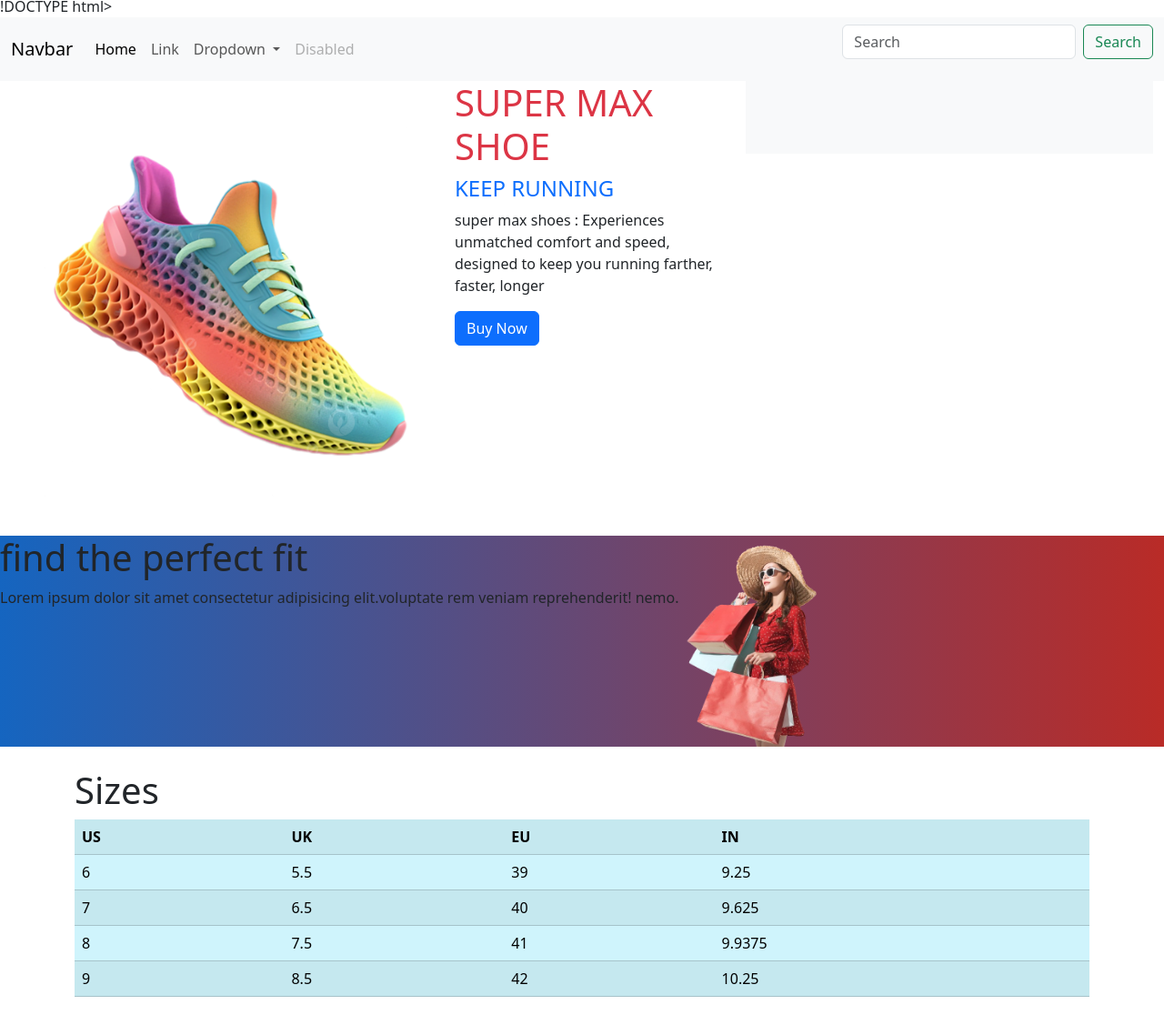
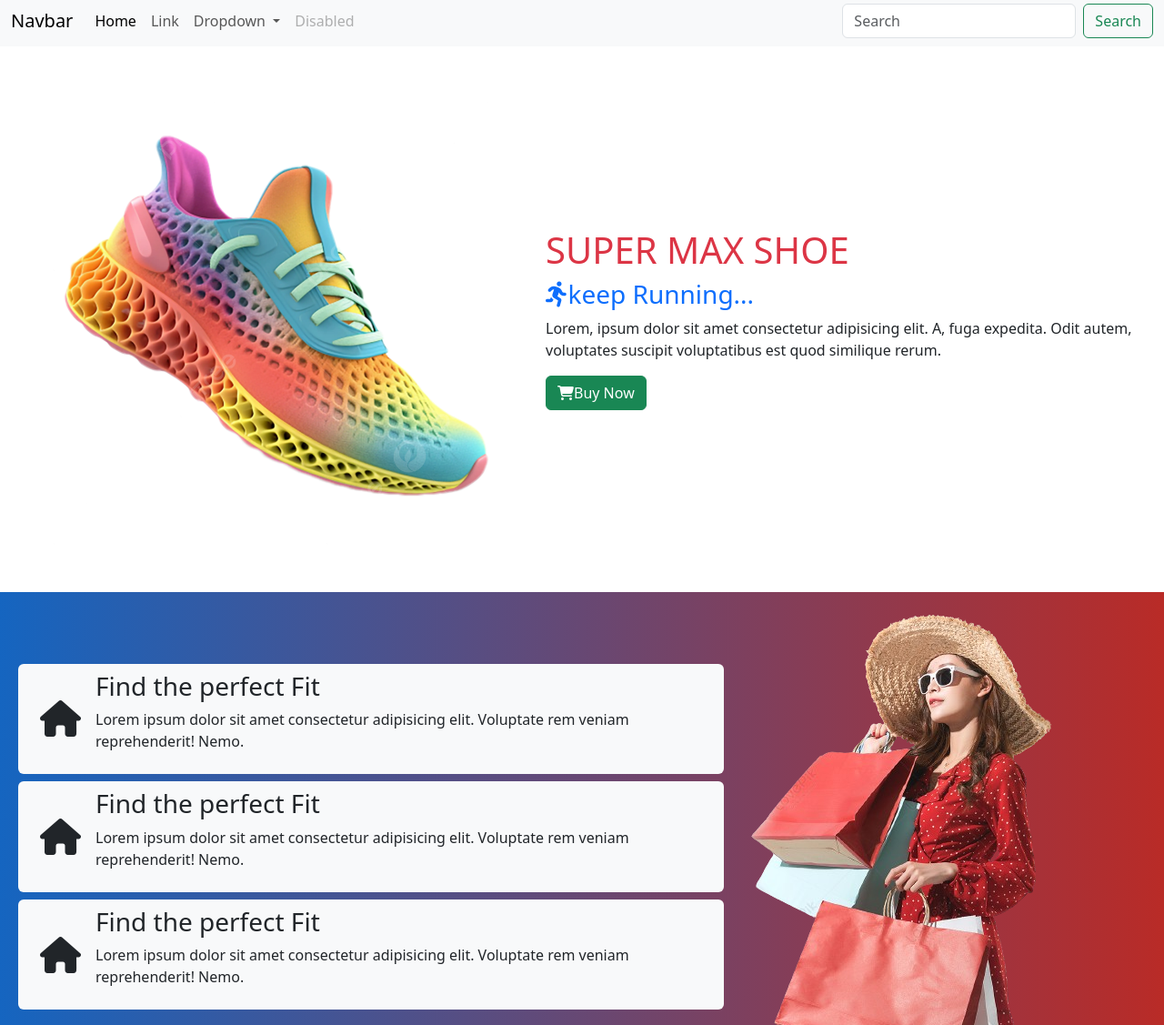
Before and after one commit to sahasrayadav16/shoe-store, a plain HTML site: page index.html in a window 1280 px wide. Shown: the part 5-1132 px from the top of the page at 91% size. Drawn offline with nearby package versions, Linux system fonts and the light colour scheme.

Commit message:
Update index.html

```diff
--- a/index.html
+++ b/index.html
@@ -1,12 +1,13 @@
-!DOCTYPE html>
+<!DOCTYPE html>
 <html lang="en">
 <head>
     <meta charset="UTF-8">
     <meta name="viewport" content="width=device-width, initial-scale=1.0">
     <link href="https://cdn.jsdelivr.net/npm/bootstrap@5.3.5/dist/css/bootstrap.min.css" rel="stylesheet" integrity="sha384-SgOJa3DmI69IUzQ2PVdRZhwQ+dy64/BUtbMJw1MZ8t5HZApcHrRKUc4W0kG879m7" crossorigin="anonymous">
+    <link rel="stylesheet" href="https://cdnjs.cloudflare.com/ajax/libs/font-awesome/6.7.2/css/all.min.css" integrity="sha512-Evv84Mr4kqVGRNSgIGL/F/aIDqQb7xQ2vcrdIwxfjThSH8CSR7PBEakCr51Ck+w+/U6swU2Im1vVX0SVk9ABhg==" crossorigin="anonymous" referrerpolicy="no-referrer" />
     <title>Document</title>
     <style>
-        .h{
+        .sec-2{
             background: #b92b27;  /* fallback for old browsers */
 background: -webkit-linear-gradient(to right, #1565C0, #b92b27);  /* Chrome 10-25, Safari 5.1-6 */
 background: linear-gradient(to right, #1565C0, #b92b27); /* W3C, IE 10+/ Edge, Firefox 16+, Chrome 26+, Opera 12+, Safari 7+ */
@@ -15,6 +16,7 @@ background: linear-gradient(to right, #1565C0, #b92b27); /* W3C, IE 10+/ Edge, F
     </style>
 </head>
 <body>
+
     <nav class="navbar navbar-expand-lg bg-body-tertiary">
         <div class="container-fluid">
           <a class="navbar-brand" href="#">Navbar</a>
@@ -51,74 +53,86 @@ background: linear-gradient(to right, #1565C0, #b92b27); /* W3C, IE 10+/ Edge, F
           </div>
         </div>
       </nav>
-      <div class="d-flex justify-content-evevntly">
+
+      <div class="d-flex jusity-content-ceter align-items-center">
+        <img src="shoe-1.png" alt="" width="600px" >
 
       <div>
-        <img src="shoe-1.png" width="500px" alt="super max shoe" class="img-fluidhero-shoe">
-      </div>
-      <div>
-        <h1 class="text-danger">SUPER MAX SHOE </h1>
-        <h4 class="text-primary">KEEP RUNNING </h4>
-        <P> super max shoes : Experiences unmatched comfort and speed, designed to keep you running farther, faster, longer</P>
-        <button type="button" class="btn btn-primary">Buy Now</button>
-      </div>
-      <div class="container-fluid sec:2 ">
-        <div class="bg-light p-4 d-flex align-items-center">
-            <i class="fa-solid fa-house fs-1 m-3"></i>
-        </div>
-        <div>
+        <h1 class="text-danger">SUPER MAX SHOE</h1>
+        <h3 class="text-primary"><i class="fa-solid fa-person-running"></i>keep Running...</h3>
+        <p>Lorem, ipsum dolor sit amet consectetur adipisicing elit. A, fuga expedita. Odit autem, voluptates suscipit voluptatibus est quod similique rerum.</p>
+        <a href="" class="btn btn-success"><i class="fa-solid fa-cart-shopping"></i>Buy Now</a>
       </div>
 
       </div>
-</div>
-    <div class="d-flex h">
+
+      <div class="container-fluid d-flex align-items-center sec-2">
+
       <div>
-            <h1>find the perfect fit</h1>
-        <p>Lorem ipsum dolor sit amet consectetur adipisicing elit.voluptate rem veniam reprehenderit! nemo.</p>
-
-        </div>
+        <div class="bg-light m-2 p-2 d-flex align-items-center rounded">
+            <i class="fa-solid fa-house fs-1 m-3"></i>
             <div>
-            <img src="girl-1.png" width="200px" alt="">
+                <h3>Find the perfect Fit</h1>
+            <p>Lorem ipsum dolor sit amet consectetur adipisicing elit. Voluptate rem veniam reprehenderit! Nemo.</p>
             </div>
         </div>
+        <div class="bg-light m-2 p-2 d-flex align-items-center rounded">
+            <i class="fa-solid fa-house fs-1 m-3"></i>
+            <div>
+                <h3>Find the perfect Fit</h1>
+            <p>Lorem ipsum dolor sit amet consectetur adipisicing elit. Voluptate rem veniam reprehenderit! Nemo.</p>
+            </div>
+        </div>
+        <div class="bg-light m-2 p-2 d-flex align-items-center rounded">
+            <i class="fa-solid fa-house fs-1 m-3"></i>
+            <div>
+                <h3>Find the perfect Fit</h1>
+            <p>Lorem ipsum dolor sit amet consectetur adipisicing elit. Voluptate rem veniam reprehenderit! Nemo.</p>
+            </div>
+        </div>
+      </div>
+
+        <img src="girl-1.png" alt="">
+      </div>
+
       <div class="container py-4">
         <h1>Sizes</h1>
         <table class="table table-striped table-info">
             <tr>
+                <th>sno</th>
+                <th>Inches</th>
                 <th>US</th>
                 <th>UK</th>
-              <th>EU</th>
-              <th>IN</th>
             </tr>
             <tr>
-              <td>6</td>
-              <td>5.5</td>
-              <td>39</td>
-              <td>9.25</td>
+                <td>1</td>
+                <td>5</td>
+                <td>8</td>
+                <td>10</td>
             </tr>
             <tr>
-              <td>7</td>
-              <td>6.5</td>
-              <td>40</td>
-              <td>9.625</td>
+                <td>2</td>
+                <td>4</td>
+                <td>6</td>
+                <td>8</td>
             </tr>
             <tr>
-              <td>8</td>
-              <td>7.5</td>
-              <td>41</td>
-              <td>9.9375</td>
+                <td>3</td>
+                <td>6</td>
+                <td>9</td>
+                <td>12</td>
             </tr>
             <tr>
-              <td>9</td>
-              <td>8.5</td>
-              <td>42</td>
-              <td>10.25</td>
+                <td>4</td>
+                <td>3</td>
+                <td>5</td>
+                <td>7</td>
             </tr>
         </table>
     </div>
     <div class="d-flex p-2 m-2  justify-content-center gap-3">
       <div class="card" style="width: 18rem;">
-        <img src="images.jpg" class="card-img-top" alt="...">
+        <img src="images1.jpg" class="card-img-top" alt="...">
         <div class="card-body">
           <h5 class="card-title">SAMHITHA</h5>
           <p class="card-text">A FULL STACK DEVELOPER. PASSIONATED AND HIGHLY MOTIVATED.</p>
@@ -126,7 +140,7 @@ background: linear-gradient(to right, #1565C0, #b92b27); /* W3C, IE 10+/ Edge, F
         </div>
       </div>
       <div class="card" style="width: 18rem;">
-        <img src="images.jpg" class="card-img-top" alt="...">
+        <img src="images1.jpg" class="card-img-top" alt="...">
         <div class="card-body">
           <h5 class="card-title">MENHAJ</h5>
           <p class="card-text">A FULL STACK DEVELOPER. PASSIONATED AND HIGHLY MOTIVATED.</p>
@@ -134,7 +148,7 @@ background: linear-gradient(to right, #1565C0, #b92b27); /* W3C, IE 10+/ Edge, F
         </div>
       </div>
       <div class="card" style="width: 18rem;">
-        <img src="images.jpg" class="card-img-top" alt="...">
+        <img src="images1.jpg" class="card-img-top" alt="...">
         <div class="card-body">
           <h5 class="card-title">SAHASRA</h5>
           <p class="card-text">A FULL STACK DEVELOPER. PASSIONATED AND HIGHLY MOTIVATED.</p>
```
Lines whose indentation alone changed are shown as unchanged.
